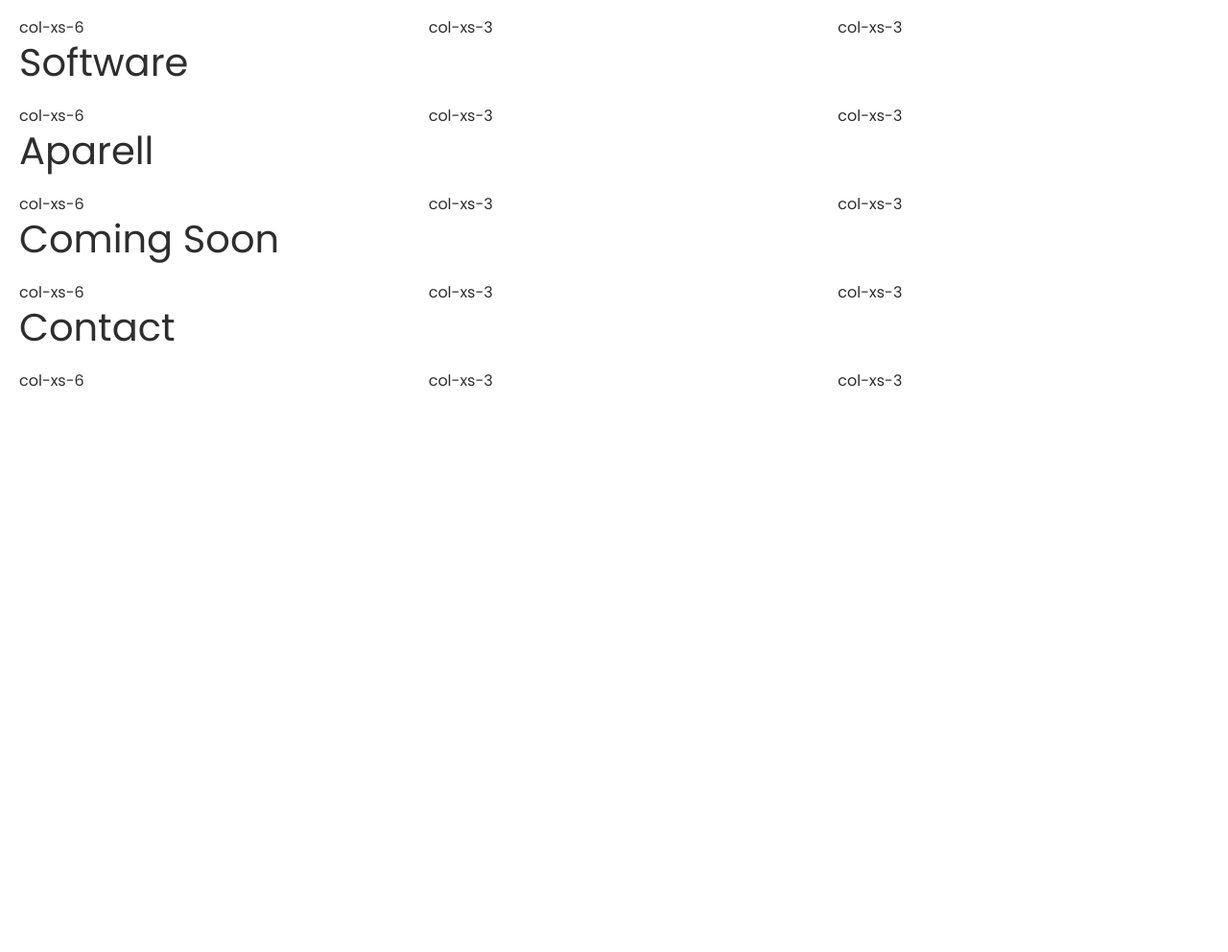
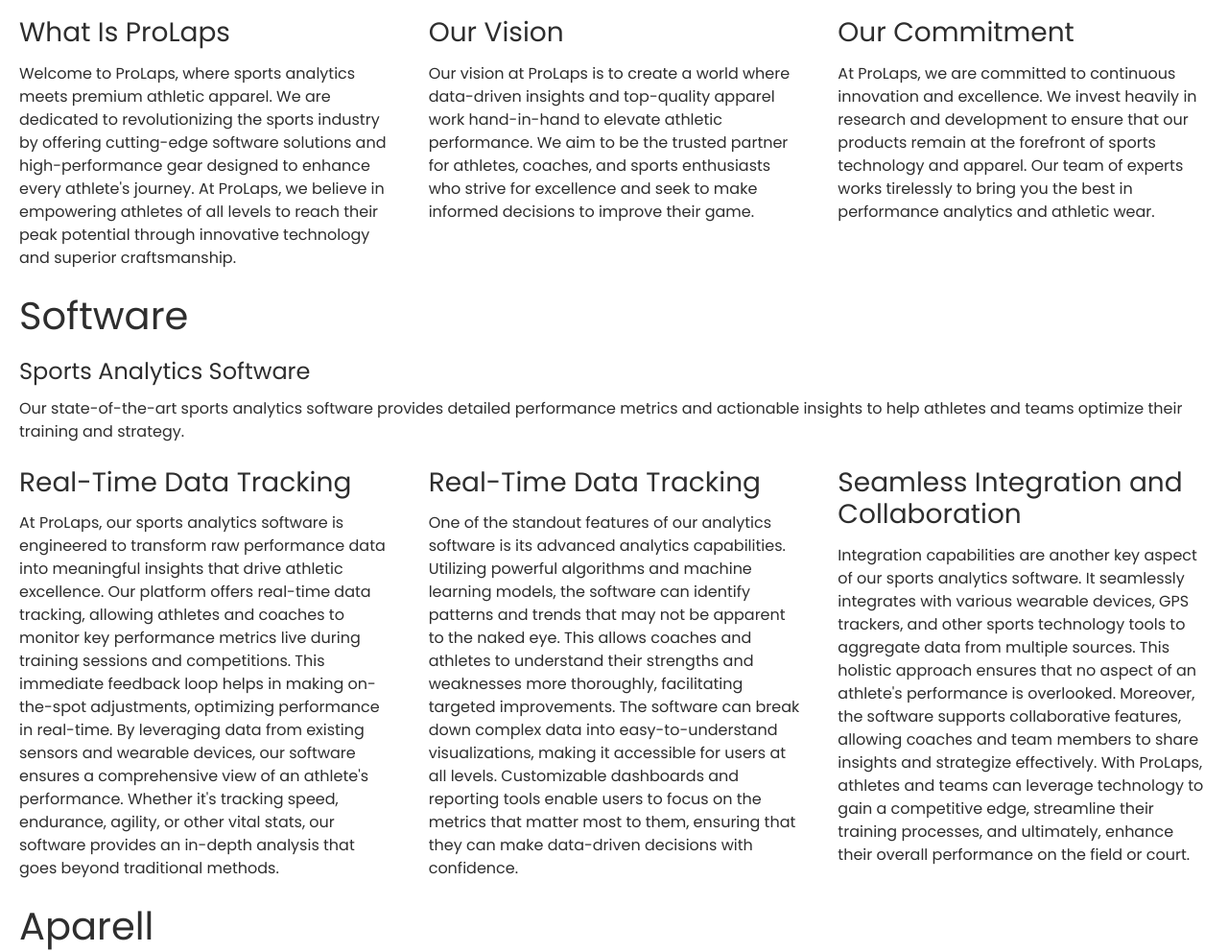
Before and after one commit to TinoTheGiant/SpectreProject, a plain HTML site: page index.html in a window 1280 px wide. Shown: the part 1027-2019 px from the top of the page at 96% size. Before the commit the page ends 1436 px from the top, so only its background shows below. Drawn offline with nearby package versions, Linux system fonts and the light colour scheme.

Commit message:
Updates 1

```diff
--- a/index.html
+++ b/index.html
@@ -63,18 +63,42 @@
     <div class="container">
         <h1>About</h1>
         <div class="columns">
-          <div class="column col-xs-6">col-xs-6</div>
-          <div class="column col-xs-3">col-xs-3</div>
-          <div class="column col-xs-3">col-xs-3</div>
+          <div class="column col-xs-6">
+            <h3>What Is ProLaps</h3>
+            <p>Welcome to ProLaps, where sports analytics meets premium athletic apparel. We are dedicated to revolutionizing the sports industry by offering cutting-edge software solutions and high-performance gear designed to enhance every athlete's journey. At ProLaps, we believe in empowering athletes of all levels to reach their peak potential through innovative technology and superior craftsmanship.</p>
+          </div>
+          <div class="column col-xs-3">
+            <h3>Our Vision</h3>
+            <p>Our vision at ProLaps is to create a world where data-driven insights and top-quality apparel work hand-in-hand to elevate athletic performance. We aim to be the trusted partner for athletes, coaches, and sports enthusiasts who strive for excellence and seek to make informed decisions to improve their game.</p>
+          </div>
+          <div class="column col-xs-3">
+            <h3>Our Commitment</h3>
+            <p>
+              At ProLaps, we are committed to continuous innovation and excellence. We invest heavily in research and development to ensure that our products remain at the forefront of sports technology and apparel. Our team of experts works tirelessly to bring you the best in performance analytics and athletic wear.
+            </p>
+          </div>
         </div>
       </div>
 
       <div class="container">
         <h1>Software</h1>
+        <h4>Sports Analytics Software</h4>
+        <p>Our state-of-the-art sports analytics software provides detailed performance metrics and actionable insights to help athletes and teams optimize their training and strategy.</p>
         <div class="columns">
-          <div class="column col-xs-6">col-xs-6</div>
-          <div class="column col-xs-3">col-xs-3</div>
-          <div class="column col-xs-3">col-xs-3</div>
+          <div class="column col-xs-6">
+            <h3>Real-Time Data Tracking</h3>
+            <p>At ProLaps, our sports analytics software is engineered to transform raw performance data into meaningful insights that drive athletic excellence. Our platform offers real-time data tracking, allowing athletes and coaches to monitor key performance metrics live during training sessions and competitions. This immediate feedback loop helps in making on-the-spot adjustments, optimizing performance in real-time. By leveraging data from existing sensors and wearable devices, our software ensures a comprehensive view of an athlete's performance. Whether it's tracking speed, endurance, agility, or other vital stats, our software provides an in-depth analysis that goes beyond traditional methods.</p>
+          </div>
+          <div class="column col-xs-3">
+            <h3>Real-Time Data Tracking</h3>
+            <p>
+              One of the standout features of our analytics software is its advanced analytics capabilities. Utilizing powerful algorithms and machine learning models, the software can identify patterns and trends that may not be apparent to the naked eye. This allows coaches and athletes to understand their strengths and weaknesses more thoroughly, facilitating targeted improvements. The software can break down complex data into easy-to-understand visualizations, making it accessible for users at all levels. Customizable dashboards and reporting tools enable users to focus on the metrics that matter most to them, ensuring that they can make data-driven decisions with confidence.
+            </p>
+          </div>
+          <div class="column col-xs-3">
+            <h3>Seamless Integration and Collaboration</h3>
+            <p>Integration capabilities are another key aspect of our sports analytics software. It seamlessly integrates with various wearable devices, GPS trackers, and other sports technology tools to aggregate data from multiple sources. This holistic approach ensures that no aspect of an athlete's performance is overlooked. Moreover, the software supports collaborative features, allowing coaches and team members to share insights and strategize effectively. With ProLaps, athletes and teams can leverage technology to gain a competitive edge, streamline their training processes, and ultimately, enhance their overall performance on the field or court.</p>
+          </div>
         </div>
       </div>
 
```
Also changed, not shown: css/styles.css (line endings or trailing spaces).
